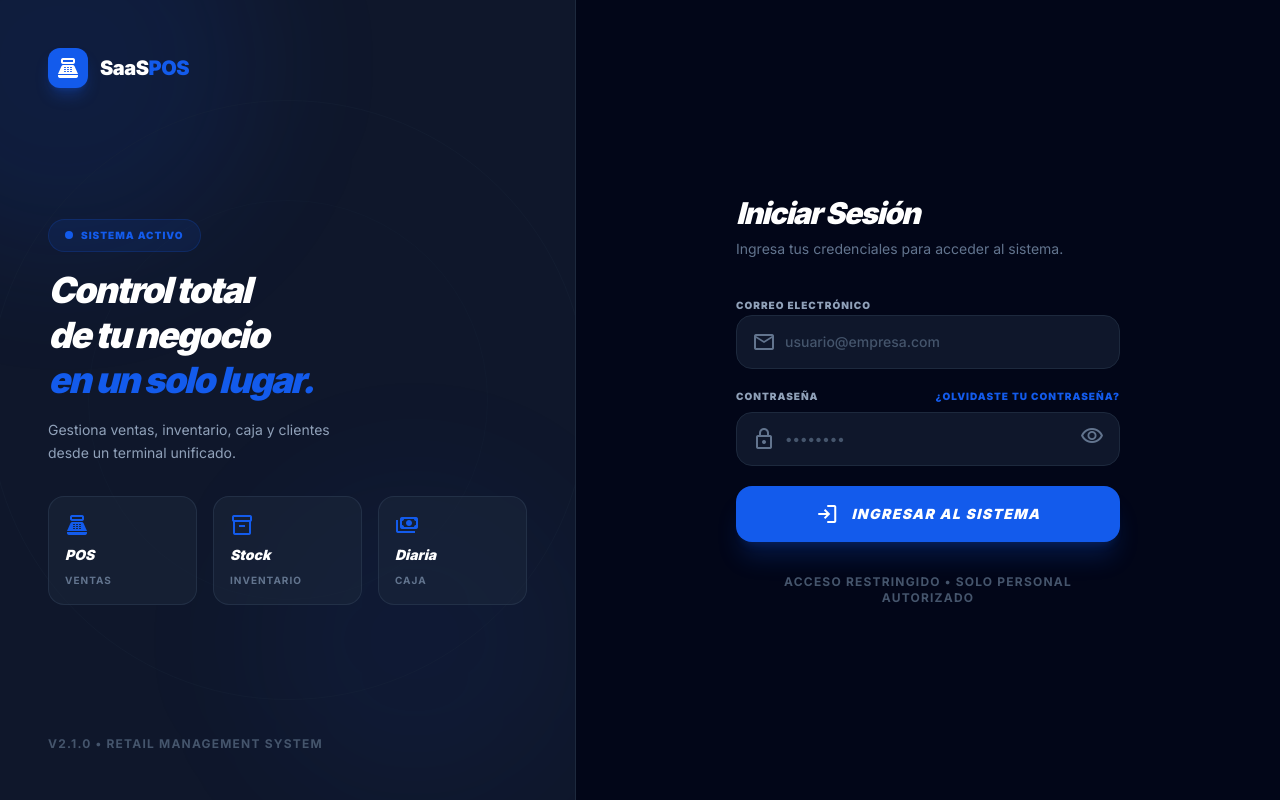
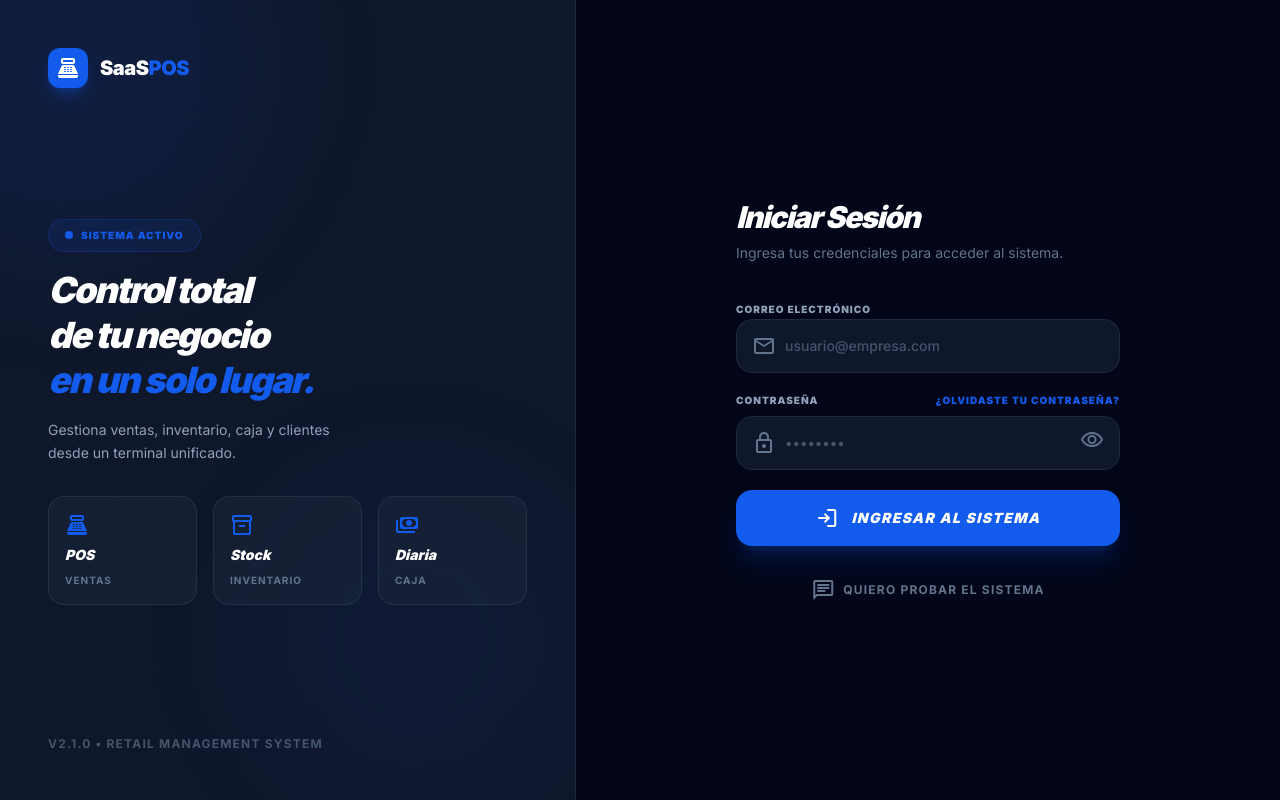
Before and after one commit to Saylogfake/simPOS, a Next.js app in the folder saas-pos/: page /login in a window 1280 px wide. Built offline with nearby package versions, Linux system fonts and the light colour scheme; no server answers.

Commit message:
feat: add WhatsApp contact button on login page

```diff
--- a/saas-pos/app/(auth)/login/page.tsx
+++ b/saas-pos/app/(auth)/login/page.tsx
@@ -254,9 +254,15 @@ export default function LoginPage() {
                     </form>
 
                     {/* Footer note */}
-                    <p className="text-center text-slate-600 text-xs font-bold uppercase tracking-widest">
-                        Acceso restringido &bull; Solo personal autorizado
-                    </p>
+                    <a
+                        href="https://wa.me/595976917543?text=Quisiera%20poder%20probar%20el%20sistema%20de%20NexPOS"
+                        target="_blank"
+                        rel="noopener noreferrer"
+                        className="flex items-center justify-center gap-2 text-slate-500 hover:text-green-400 transition-colors text-xs font-bold uppercase tracking-widest"
+                    >
+                        <span className="material-symbols-outlined text-sm">chat</span>
+                        Quiero probar el sistema
+                    </a>
                 </div>
             </div>
         </div>
```
